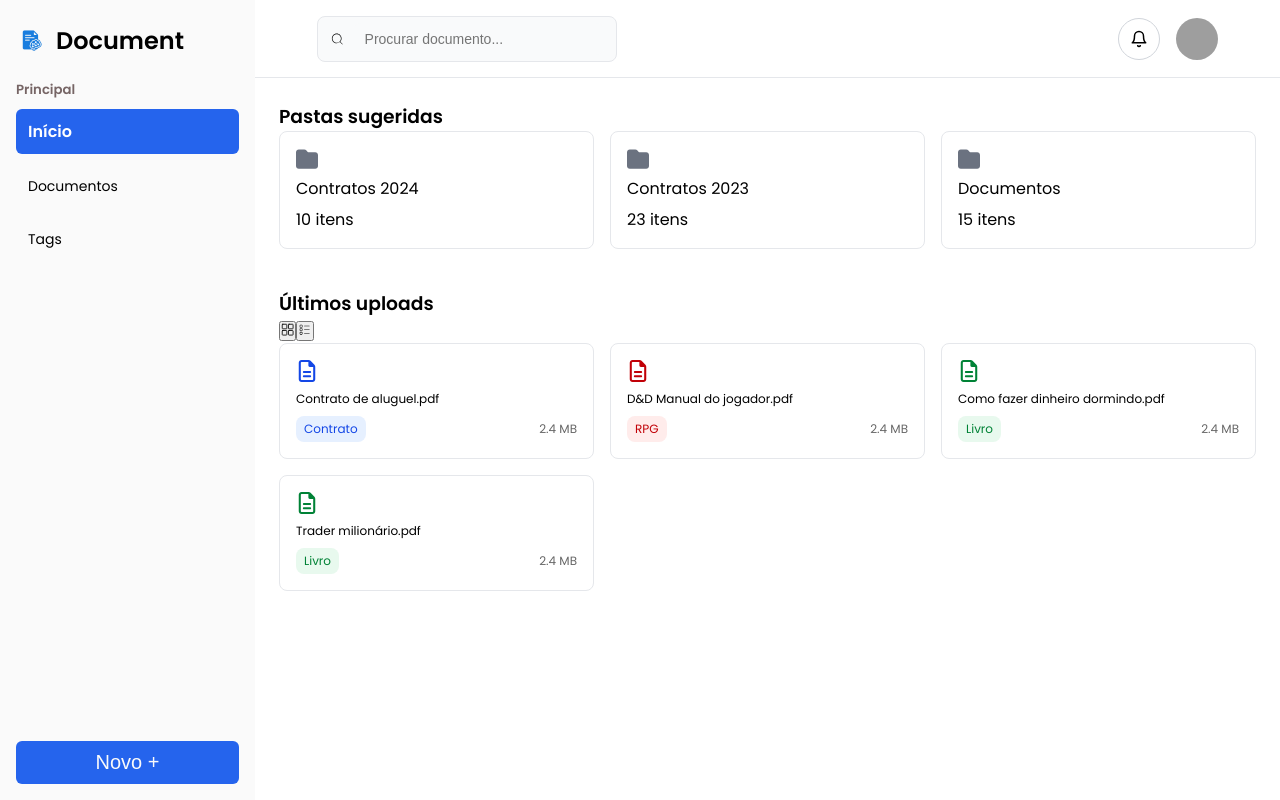
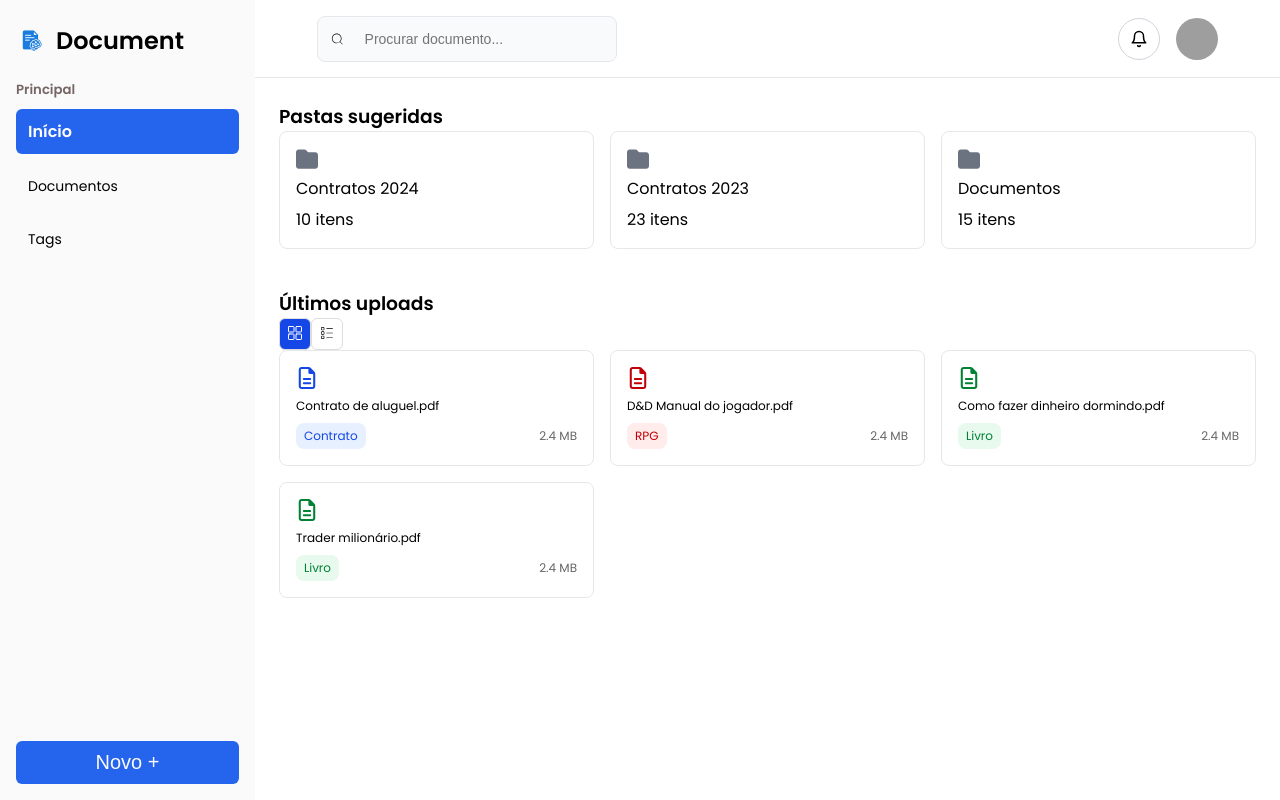
Before and after one commit to GustavoEmanuelGM/-document-rag-chat-front, a React (Vite) app: page / in a window 1280 px wide. Built offline with nearby package versions, Linux system fonts and the light colour scheme; grey boxes are pictures that could not be loaded.

Commit message:
add list and grid btn styles

```diff
--- a/src/components/UploadCard.jsx
+++ b/src/components/UploadCard.jsx
@@ -4,10 +4,12 @@ import styles from "./UploadCard.module.css";
 
 import { FaRegFileLines } from "react-icons/fa6";
 
- function UploadCard({ name, tag, size }) {
+ function UploadCard({ name, tag, size, listView }) {
   return (
     <CardBase>
-       <div className={styles.container}>
+        <div className={listView ? styles.listCard : styles.gridCard}></div>
+        <div className={styles.container}>
+
         <FaRegFileLines className={`${styles.icon} ${styles[tag.toLowerCase()]}`} />
         <p className={styles.name}>{name}</p>
         <div className={styles.info}>
--- a/src/components/UploadCard.module.css
+++ b/src/components/UploadCard.module.css
@@ -17,6 +17,18 @@
 
 }
 
+.gridCard {
+  display: flex;
+  flex-direction: column;
+  gap: 10px;
+}
+
+.listCard {
+  display: grid;
+  grid-template-columns: 30px 1fr 150px;
+  align-items: center;
+  gap: 16px;
+}
 
 
 .name {
--- a/src/pages/Home/Home.module.css
+++ b/src/pages/Home/Home.module.css
@@ -8,6 +8,24 @@
   font-size: 20px;
   font-weight: 600;
 }
+
+.toggleBtn {
+  height: 32px;
+  width: 32px;
+  border: 1px solid #ddd;
+  border-radius: 6px;
+  cursor: pointer;
+  background: white;
+  transition: 0.2s;
+}
+.toggleBtn svg {
+  font-size: 16px;
+}
+.active {
+  background: #1447e6;
+  color: white;
+}
+
 
 .grid {
   display: grid;
--- a/src/pages/Home/index.jsx
+++ b/src/pages/Home/index.jsx
@@ -31,11 +31,17 @@ function Home() {
       <div className={styles.upfile}>
         <h3>Últimos uploads</h3>
         <div>
-          <button onClick={() => setViewMode("grid")}>
+          <button
+            className={`${styles.toggleBtn} ${viewMode === "grid" ? styles.active : ""}`}
+            onClick={() => setViewMode("grid")}
+          >
             <IoGridOutline />
           </button>
 
-          <button onClick={() => setViewMode("list")}>
+          <button
+            className={`${styles.toggleBtn} ${viewMode === "list" ? styles.active : ""}`}
+            onClick={() => setViewMode("list")}
+          >
             <CiBoxList />
           </button>
         </div>
```
